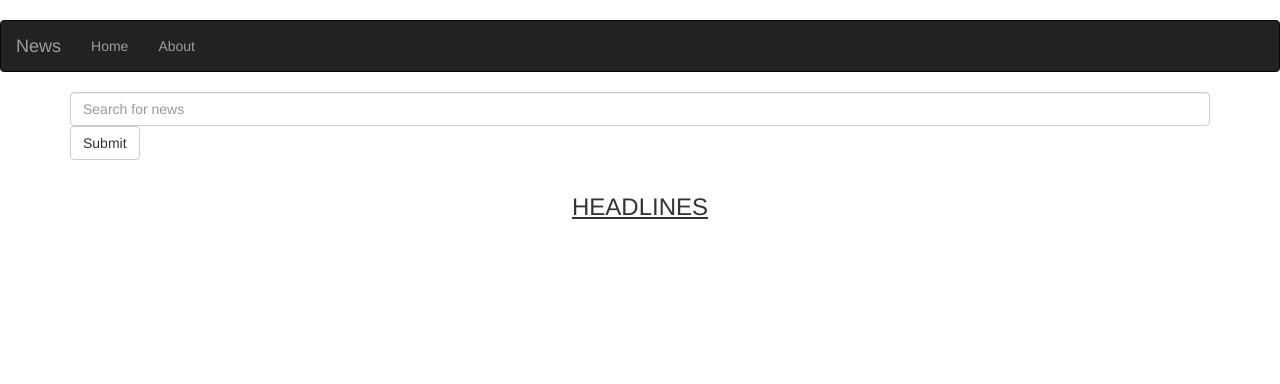
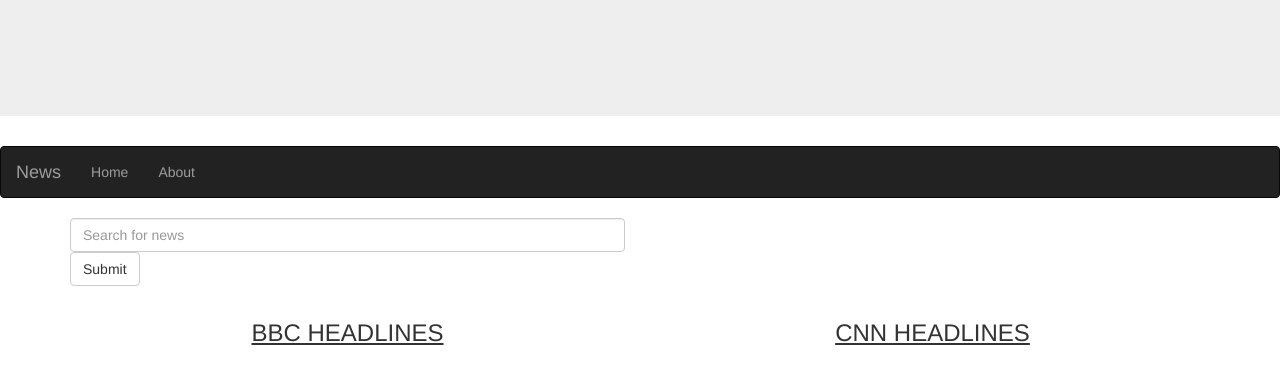
Before and after one commit to Vector254/News-app, a Flask app: template app/templates/index.html in a window 1280 px wide. Shown: the top 384 px of the page. Run offline with Flask 2, Linux system fonts and the light colour scheme; the template is opened without the code that fills it, so the values that code supplies are empty; parts of the project's set-up code (start-up, migrations or seed data) failed here and were passed over; some libraries are stand-ins or nearby versions.

Commit message:
add cnn news source

```diff
--- a/app/config.py
+++ b/app/config.py
@@ -2,7 +2,7 @@
     '''
     General configuration parent class
     '''
-    NEWS_API_BASE_URL ='https://newsapi.org/v2/top-headlines?sources={}-news&apiKey={}'
+    NEWS_API_BASE_URL ='https://newsapi.org/v2/top-headlines?sources={}&apiKey={}'
     pass
 
 
--- a/app/templates/base.html
+++ b/app/templates/base.html
@@ -1,5 +1,5 @@
 
-<h1> {{ message }} </h1>
+<div class="jumbotron"><h1> {{ message }} </h1></div>
 {% extends 'bootstrap/base.html'%}
 
 <!-- Navbar block  -->
--- a/app/templates/index.html
+++ b/app/templates/index.html
@@ -9,19 +9,34 @@
 {% block content %}
 
 <div class="container">
-    <form>
+    <div class="row">
+
+    <form class="col-md-6">
         <input type="text" name="news_query" placeholder="Search for news" class="form-control">
         <input type="submit"  value="Submit" class="btn btn-default">
     </form>
 
     </div>
+<div class="row">
 
+    <div class="col-md-6">
 
-<h3 class='text-center'> <u>HEADLINES</u></h3>
+        <h3 class='text-center'> <u>BBC HEADLINES</u></h3>
         <ul>
             {{ macro.displayNewsList(news)}}
         </ul>
+    </div>
 
+    <div class="col-md-6">
+        <h3 class='text-center'> <u>CNN HEADLINES</u></h3>
+        <ul>
+
+        {{ macro.displayCnnList(cnn_news)}}
+
+    </ul>
+</div>
+</div>
+</div>
 
 
 
--- a/app/templates/macros.html
+++ b/app/templates/macros.html
@@ -12,3 +12,18 @@
     {% endfor %}
 
 {% endmacro %}
+
+{% macro displayCnnList(news_list) %}
+
+    {% for cnn in news_list %}
+
+
+            <a href="{{cnn.url}}">
+                <h3>{{ cnn.title}}</h3></a>
+            <p>{{cnn.description}}</p>
+            <P><i>{{cnn.author}}<br>{{cnn.published_at}}</i></P>
+
+        <hr>
+    {% endfor %}
+
+{% endmacro %}
--- a/app/views.py
+++ b/app/views.py
@@ -13,7 +13,7 @@
 
     title='Home-Welcome to the news app'
     message="Welcome to the News App"
-    news=get_news('bbc')
+    news=get_news('bbc-news')
     cnn_news=get_news('cnn')
 
 
@@ -22,7 +22,7 @@
     if search_news:
         return redirect(url_for('search',query=search_news))
     else:
-        return render_template('index.html',message=message,news=news,)
+        return render_template('index.html',message=message,news=news,cnn_news=cnn_news)
 
 @app.route('/news/<query>')
 def article(query):
--- a/run.py
+++ b/run.py
@@ -1,4 +1,4 @@
 from app import app
 
 if __name__ == '__main__':
-    app.run(debug = True)
+    app.run()
```
Also changed, not shown: config.py (added), 1 other file. Lines whose indentation alone changed are shown as unchanged.
